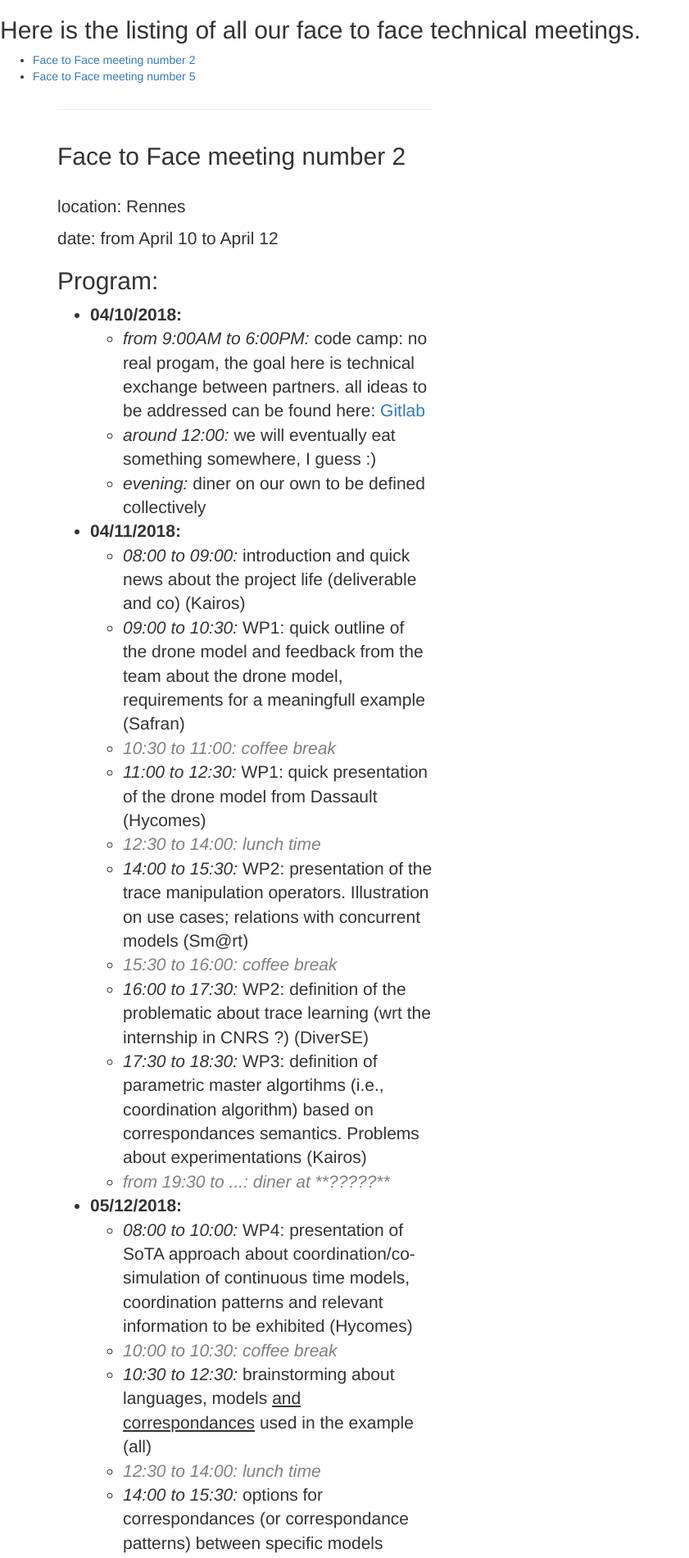
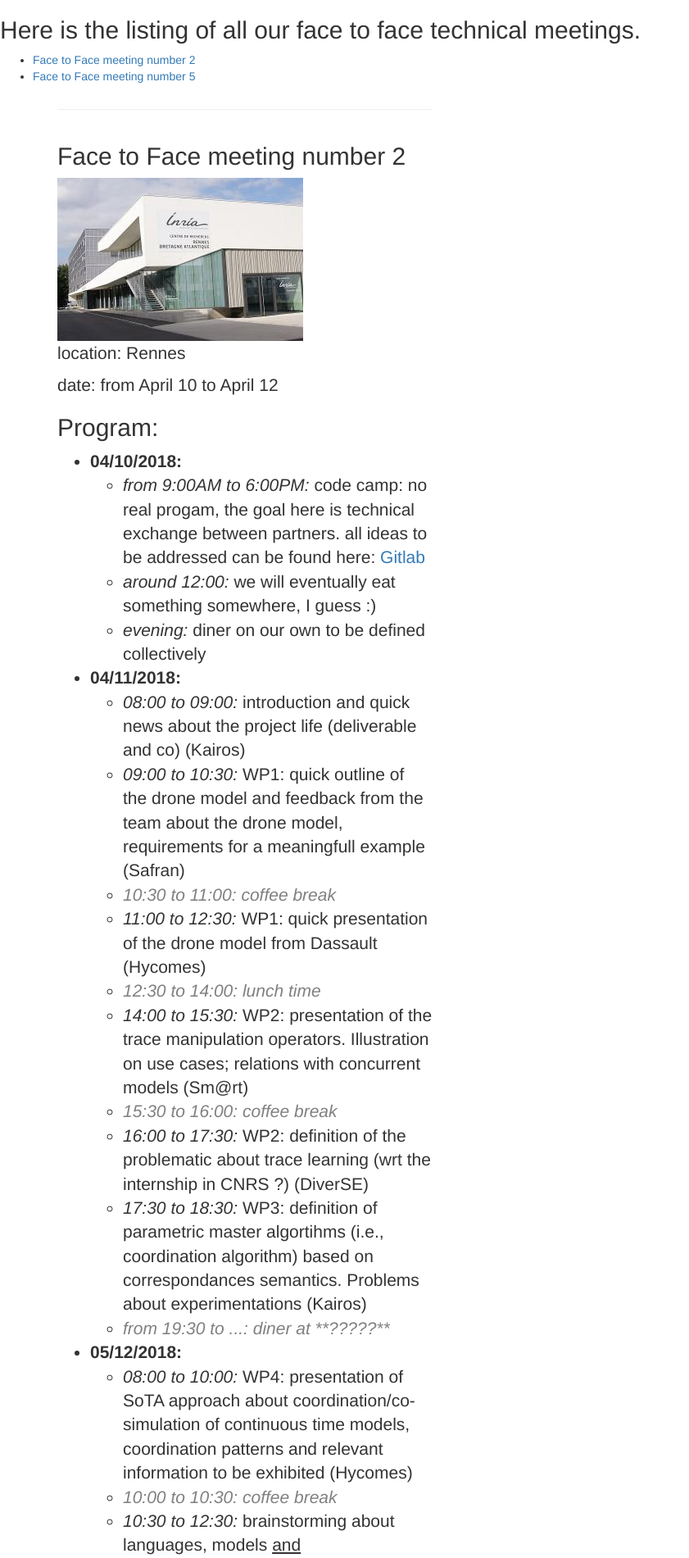
Before and after one commit to gemoc/glose, a Jekyll site: the page built from technicalMeeting.md, in a window 1280 px wide. Shown: the top 1901 px of the page at 82% size, without its empty margins (0-841 px from the left). Built offline with Jekyll 4.4.1, drawn with Linux system fonts in a browser that asks for light colours; nearby versions of some CDN libraries; library files that are not in the unit come from our copies.

Commit message:
technical meetings ready

```diff
--- a/_includes/tmagenda.html
+++ b/_includes/tmagenda.html
@@ -17,7 +17,7 @@
                 <div class="col-lg-5 col-sm-6 ">
                     <hr class="section-heading-spacer">
                     <div class="clearfix"></div>
-                    <h2 id="{{tm.title}}" class="section-heading">{{ tm.title }}</h2> <img href='{{site.url}}img/{{ tm.img }}'/>
+                    <h2 id="{{tm.title}}" class="section-heading">{{ tm.title }}</h2> <img src='{{site.url}}img/{{ tm.img }}'/>
                     <div class="lead">{{ tm.content }}</div>
                 </div>
             </div>
@@ -33,7 +33,7 @@
                 <div class="col-lg-5 col-lg-offset-1 col-sm-push-6  col-sm-6">
                     <hr class="section-heading-spacer">
                     <div class="clearfix"></div>
-                    <h2 id="{{tm.title}}" class="section-heading">{{ tm.title }}</h2> <img href='{{site.url}}img/{{ tm.img }}'/>
+                    <h2 id="{{tm.title}}" class="section-heading">{{ tm.title }}</h2> <img src='{{site.url}}img/{{ tm.img }}'/>
                     <div class="lead">{{ tm.content }}</div>
                 </div>
             </div>
```
